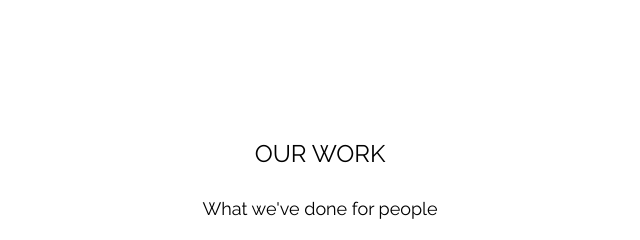
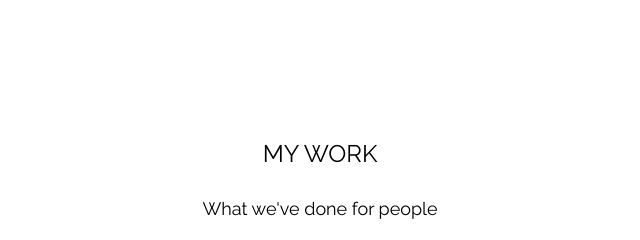
Before and after one commit to Ezmoneysniper123/Grade-12-CS, a plain HTML site: page index.html in a window 1280 px wide. Shown: the part 2400-2640 px from the top of the page, 320-960 px from the left. Drawn offline with nearby package versions, Linux system fonts and the light colour scheme.

Commit message:
Update index.html

```diff
--- a/index.html
+++ b/index.html
@@ -141,7 +141,7 @@ body, html {
 
 <!-- Work Section -->
 <div class="w3-container" style="padding:128px 16px" id="work">
-  <h3 class="w3-center">OUR WORK</h3>
+  <h3 class="w3-center">MY WORK</h3>
   <p class="w3-center w3-large">What we've done for people</p>
 
   <div class="w3-row-padding" style="margin-top:64px">
```
